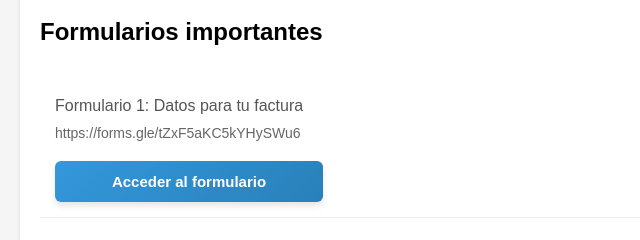
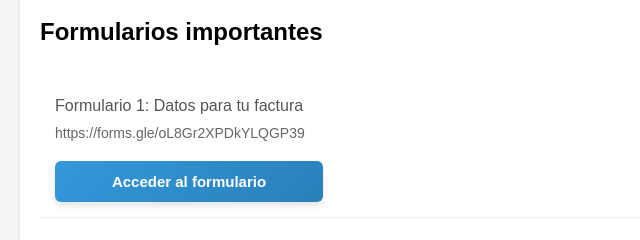
Before and after one commit to irisgt25/abccomputer, a plain HTML site: page index.html in a window 1280 px wide. Shown: the part 780-1020 px from the top of the page, 0-640 px from the left. Drawn offline with Linux system fonts and the light colour scheme.

Commit message:
Update index.html

```diff
--- a/index.html
+++ b/index.html
@@ -175,7 +175,7 @@
 
         <div class="link-item">
             <p class="link-description">Formulario 1: Datos para tu factura</p>
-            <span class="link-url">https://forms.gle/tZxF5aKC5kYHySWu6</span>
+            <span class="link-url">https://forms.gle/oL8Gr2XPDkYLQGP39</span>
             <div class="btn-container">
                 <a href="https://forms.gle/oL8Gr2XPDkYLQGP39" target="_blank" class="btn btn-primary">Acceder al formulario</a>
             </div>
```
